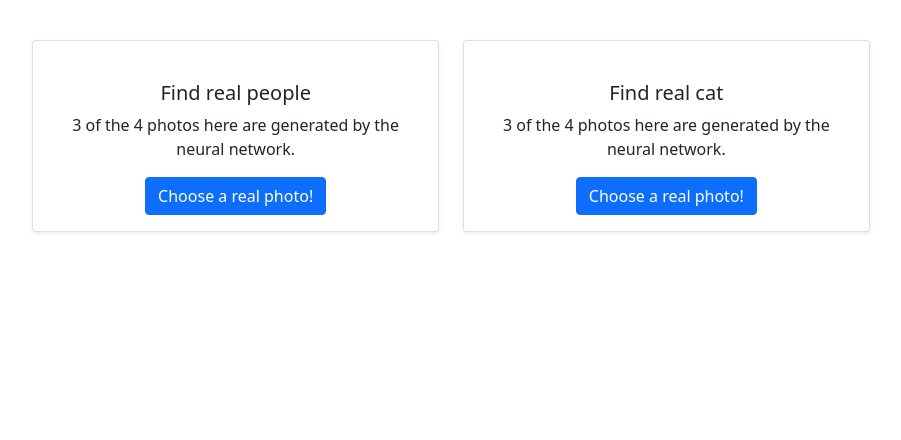
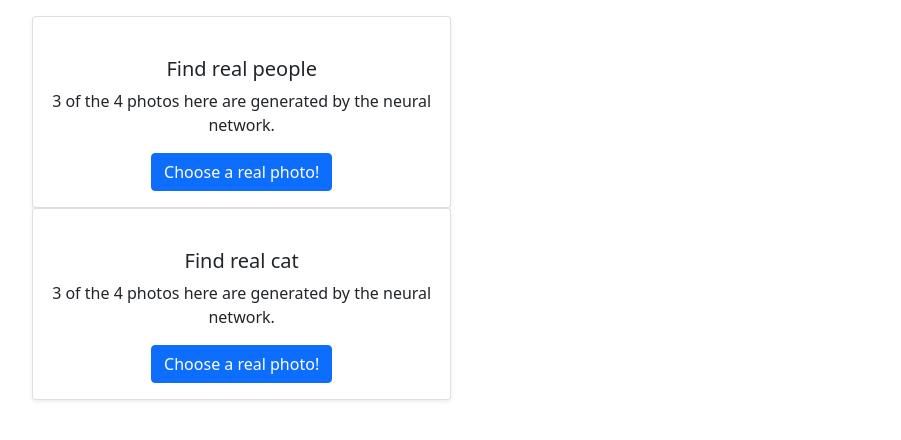
Before and after one commit to Roqvie/FindTheTruth, a Django app: page / in a window 1280 px wide. Shown: the part 56-496 px from the top of the page, without its empty margins (189-1090 px from the left). Run offline with Django 3.2, Linux system fonts and the light colour scheme; data that the repository does not hold is empty; parts of the project's set-up code (start-up, migrations or seed data) failed here and were passed over.

Commit message:
Update templates

```diff
--- a/templates/frontend/index.html
+++ b/templates/frontend/index.html
@@ -1,7 +1,7 @@
 {% extends 'base.html' %}
 {% load static %}
 {% block content %}
-<div class="row preview-wrapper g-4 mt-4">
+<div class="preview-wrapper g-4 mt-4">
   <div class="col">
      {% include 'frontend/preview.html' with type="PS" button="Find real people" url="/person"%}
   </div>
```
